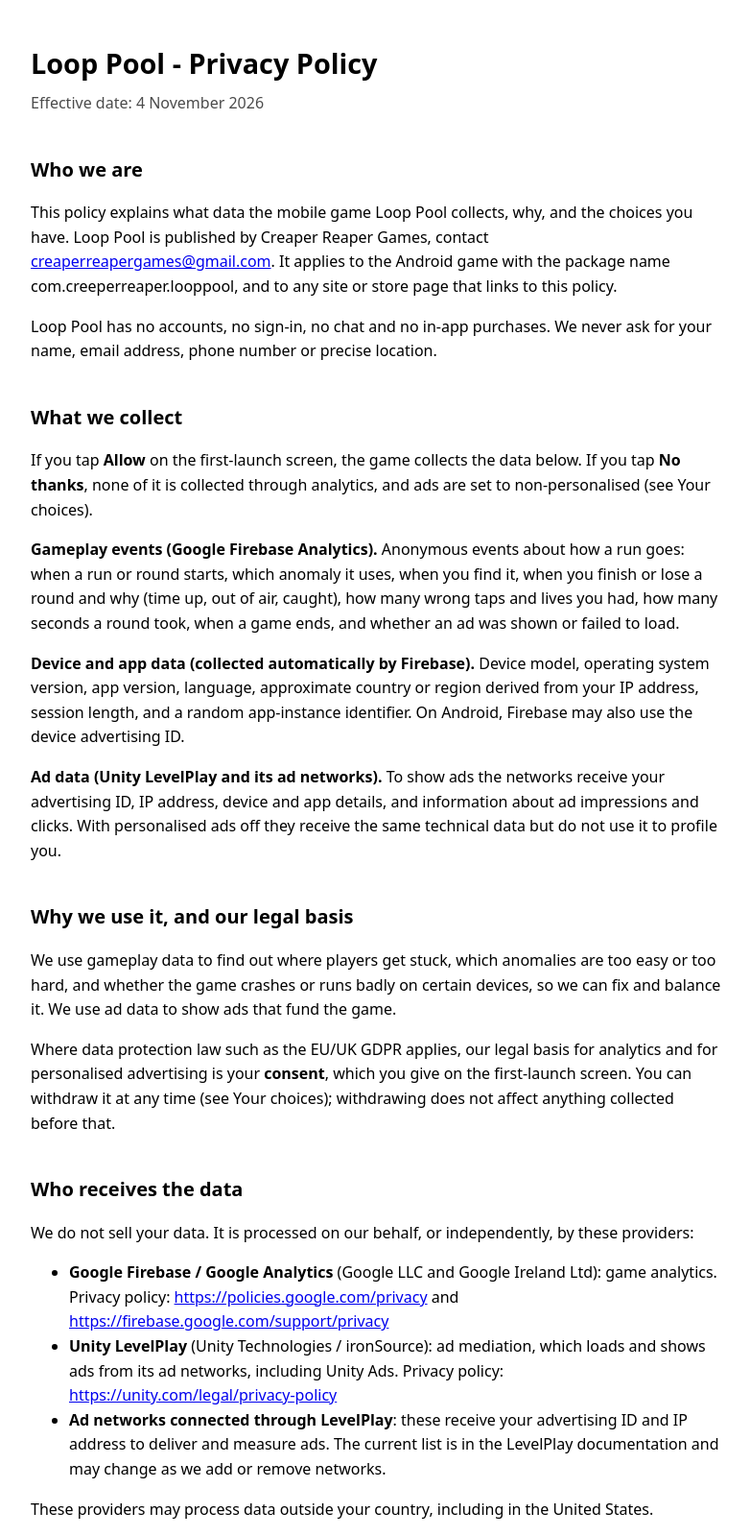
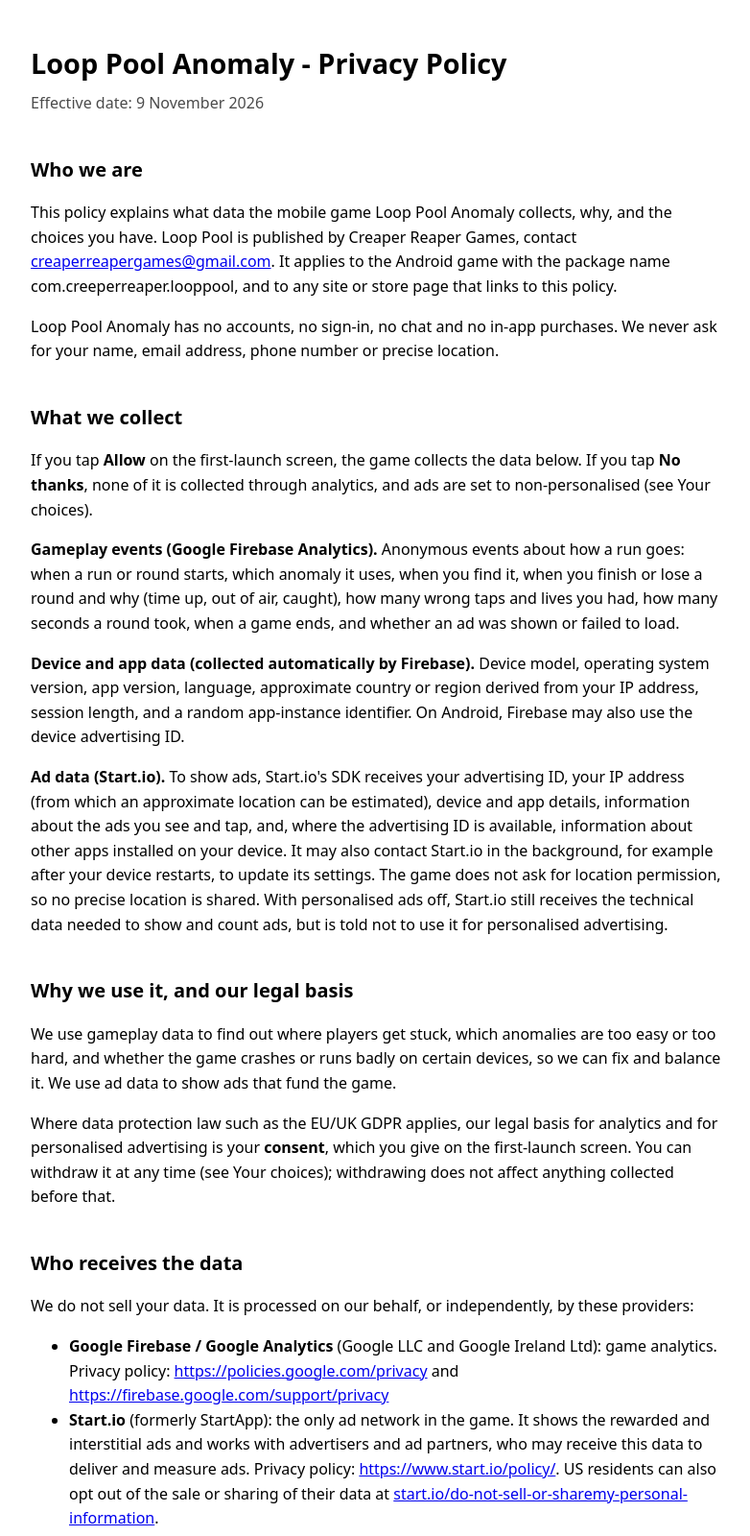
Before and after one commit to gamesporting101/looppool-privacy, a plain HTML site: page index.html in a window 1280 px wide. Shown: the top 1600 px of the page at 96% size, without its empty margins (248-1030 px from the left). Drawn offline with Linux system fonts and the light colour scheme.

Commit message:
Privacy policy: Start.io is the only ad network; game renamed Loop Pool Anomaly
Co-Authored-By: Claude Opus 5.5 <noreply@anthropic.com>
Claude-Session: https://claude.ai/code/session_01EVBRDGjJB1rfESVnwjeDdj

```diff
--- a/index.html
+++ b/index.html
@@ -3,7 +3,7 @@
 <head>
 <meta charset="utf-8">
 <meta name="viewport" content="width=device-width, initial-scale=1">
-<title>Loop Pool - Privacy Policy</title>
+<title>Loop Pool Anomaly - Privacy Policy</title>
 <style>
   :root { color-scheme: light dark; }
   body { font: 16px/1.6 system-ui, -apple-system, "Segoe UI", Roboto, sans-serif; max-width: 720px; margin: 0 auto; padding: 24px 16px 64px; }
@@ -14,18 +14,18 @@
 </style>
 </head>
 <body>
-<h1>Loop Pool - Privacy Policy</h1>
-<p class="meta">Effective date: 4 November 2026</p>
+<h1>Loop Pool Anomaly - Privacy Policy</h1>
+<p class="meta">Effective date: 9 November 2026</p>
 
 <h2>Who we are</h2>
-<p>This policy explains what data the mobile game Loop Pool collects, why, and the choices you have. Loop Pool is published by Creaper Reaper Games, contact <a href="mailto:creaperreapergames@gmail.com">creaperreapergames@gmail.com</a>. It applies to the Android game with the package name com.creeperreaper.looppool, and to any site or store page that links to this policy.</p>
-<p>Loop Pool has no accounts, no sign-in, no chat and no in-app purchases. We never ask for your name, email address, phone number or precise location.</p>
+<p>This policy explains what data the mobile game Loop Pool Anomaly collects, why, and the choices you have. Loop Pool is published by Creaper Reaper Games, contact <a href="mailto:creaperreapergames@gmail.com">creaperreapergames@gmail.com</a>. It applies to the Android game with the package name com.creeperreaper.looppool, and to any site or store page that links to this policy.</p>
+<p>Loop Pool Anomaly has no accounts, no sign-in, no chat and no in-app purchases. We never ask for your name, email address, phone number or precise location.</p>
 
 <h2>What we collect</h2>
 <p>If you tap <strong>Allow</strong> on the first-launch screen, the game collects the data below. If you tap <strong>No thanks</strong>, none of it is collected through analytics, and ads are set to non-personalised (see Your choices).</p>
 <p><strong>Gameplay events (Google Firebase Analytics).</strong> Anonymous events about how a run goes: when a run or round starts, which anomaly it uses, when you find it, when you finish or lose a round and why (time up, out of air, caught), how many wrong taps and lives you had, how many seconds a round took, when a game ends, and whether an ad was shown or failed to load.</p>
 <p><strong>Device and app data (collected automatically by Firebase).</strong> Device model, operating system version, app version, language, approximate country or region derived from your IP address, session length, and a random app-instance identifier. On Android, Firebase may also use the device advertising ID.</p>
-<p><strong>Ad data (Unity LevelPlay and its ad networks).</strong> To show ads the networks receive your advertising ID, IP address, device and app details, and information about ad impressions and clicks. With personalised ads off they receive the same technical data but do not use it to profile you.</p>
+<p><strong>Ad data (Start.io).</strong> To show ads, Start.io's SDK receives your advertising ID, your IP address (from which an approximate location can be estimated), device and app details, information about the ads you see and tap, and, where the advertising ID is available, information about other apps installed on your device. It may also contact Start.io in the background, for example after your device restarts, to update its settings. The game does not ask for location permission, so no precise location is shared. With personalised ads off, Start.io still receives the technical data needed to show and count ads, but is told not to use it for personalised advertising.</p>
 
 <h2>Why we use it, and our legal basis</h2>
 <p>We use gameplay data to find out where players get stuck, which anomalies are too easy or too hard, and whether the game crashes or runs badly on certain devices, so we can fix and balance it. We use ad data to show ads that fund the game.</p>
@@ -35,8 +35,7 @@
 <p>We do not sell your data. It is processed on our behalf, or independently, by these providers:</p>
 <ul>
   <li><strong>Google Firebase / Google Analytics</strong> (Google LLC and Google Ireland Ltd): game analytics. Privacy policy: <a href="https://policies.google.com/privacy">https://policies.google.com/privacy</a> and <a href="https://firebase.google.com/support/privacy">https://firebase.google.com/support/privacy</a></li>
-  <li><strong>Unity LevelPlay</strong> (Unity Technologies / ironSource): ad mediation, which loads and shows ads from its ad networks, including Unity Ads. Privacy policy: <a href="https://unity.com/legal/privacy-policy">https://unity.com/legal/privacy-policy</a></li>
-  <li><strong>Ad networks connected through LevelPlay</strong>: these receive your advertising ID and IP address to deliver and measure ads. The current list is in the LevelPlay documentation and may change as we add or remove networks.</li>
+  <li><strong>Start.io</strong> (formerly StartApp): the only ad network in the game. It shows the rewarded and interstitial ads and works with advertisers and ad partners, who may receive this data to deliver and measure ads. Privacy policy: <a href="https://www.start.io/policy/">https://www.start.io/policy/</a>. US residents can also opt out of the sale or sharing of their data at <a href="https://www.start.io/do-not-sell-or-sharemy-personal-information/">start.io/do-not-sell-or-sharemy-personal-information</a>.</li>
 </ul>
 <p>These providers may process data outside your country, including in the United States.</p>
 
@@ -48,17 +47,17 @@
 <p><strong>Uninstalling</strong> the game removes the choice stored on your device.</p>
 
 <h2>Retention, security, transfers and children</h2>
-<p><strong>Retention.</strong> Firebase keeps event-level analytics data for a limited period set in our Firebase project (we use the shortest practical setting, up to 14 months). Ad networks keep data under their own policies.</p>
+<p><strong>Retention.</strong> Firebase keeps event-level analytics data for a limited period set in our Firebase project (we use the shortest practical setting, up to 14 months). Start.io keeps data under its own policy.</p>
 <p><strong>Security.</strong> Data is sent over encrypted connections. We do not run our own server for player data, and the game stores only your consent choice on your device.</p>
-<p><strong>International transfers.</strong> Google, Unity and their partners may process data in countries outside your own, using safeguards such as standard contractual clauses where the law requires.</p>
-<p><strong>Children.</strong> Loop Pool is a horror game and is not directed at children under 13 (or under 16 where local law sets a higher age). We do not knowingly collect data from them. If you believe a child has provided data, contact us and we will help remove it.</p>
+<p><strong>International transfers.</strong> Google, Start.io and their partners may process data in countries outside your own, using safeguards such as standard contractual clauses where the law requires.</p>
+<p><strong>Children.</strong> Loop Pool Anomaly is a horror game and is not directed at children under 13 (or under 16 where local law sets a higher age). We do not knowingly collect data from them. If you believe a child has provided data, contact us and we will help remove it.</p>
 
 <h2>Your rights and how to contact us</h2>
 <p>Depending on where you live (for example the EU/UK under the GDPR, or California under the CCPA/CPRA), you may have the right to access, correct or delete personal data, to object to or restrict processing, to withdraw consent, to data portability, and to complain to your data protection authority. California residents can also opt out of the "sale" or "sharing" of personal information for advertising; you can do this by choosing <strong>No thanks</strong> or switching consent off under <strong>Privacy</strong>.</p>
-<p>Because the game has no accounts, we usually cannot identify you from our side. To use a right that needs identification, email us at <a href="mailto:creaperreapergames@gmail.com">creaperreapergames@gmail.com</a> and include your advertising ID if you want us to look for it (Android Settings &gt; Google &gt; Ads). You can also exercise many rights directly with Google and Unity through their privacy tools.</p>
+<p>Because the game has no accounts, we usually cannot identify you from our side. To use a right that needs identification, email us at <a href="mailto:creaperreapergames@gmail.com">creaperreapergames@gmail.com</a> and include your advertising ID if you want us to look for it (Android Settings &gt; Google &gt; Ads). You can also exercise many rights directly with Google and Start.io through their privacy tools.</p>
 
 <h2>Changes to this policy</h2>
 <p>If we change what the game collects or which providers we use, we will update this page and the effective date below, and the game will ask for your consent again if the change requires it.</p>
-<p><strong>Effective date:</strong> 4 November 2026</p>
+<p><strong>Effective date:</strong> 9 November 2026</p>
 </body>
 </html>
```
